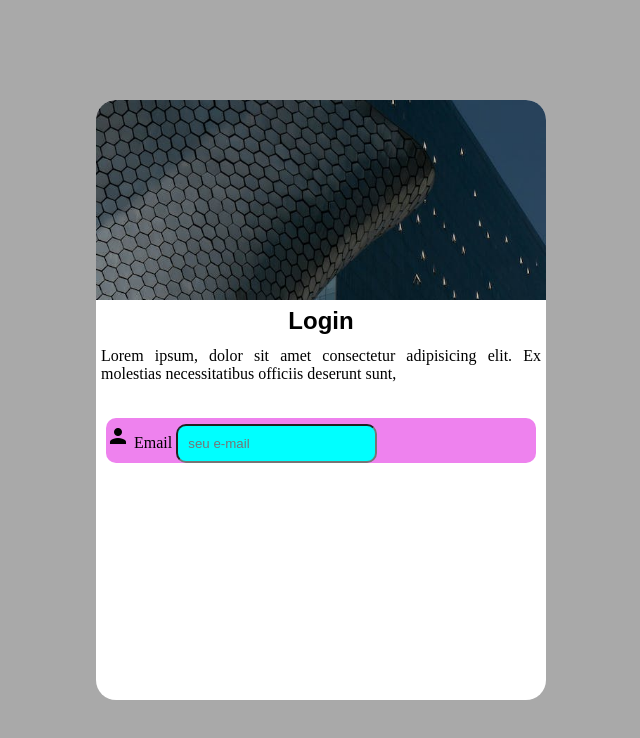
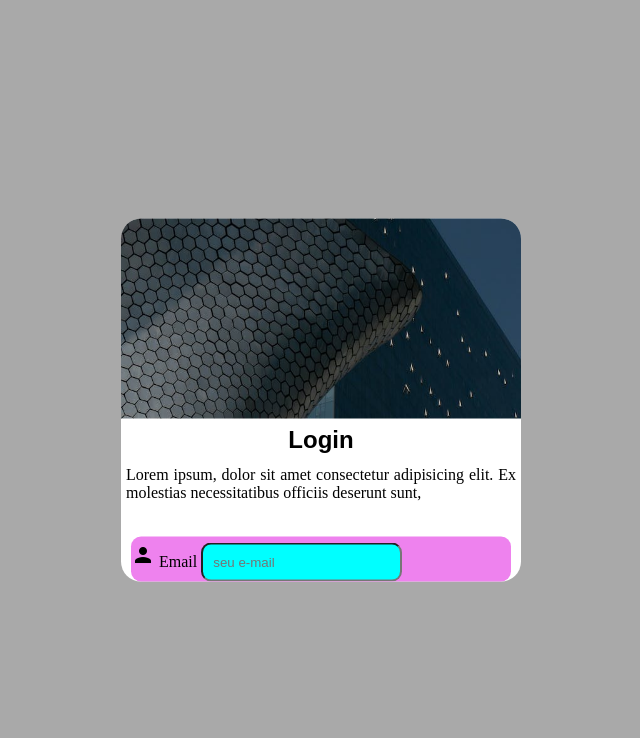
Before and after one commit to ryantwx/html-css, a plain HTML site: page projetologin/index.html in a window 768 px wide. Shown: the whole page, without its empty margins (63-703 px from the left). Drawn offline with Linux system fonts and the light colour scheme.

Commit message:
Update celulares.css

```diff
--- a/projetologin/celulares.css
+++ b/projetologin/celulares.css
@@ -1,6 +1,6 @@
 @charset "UTF-8" ;
 
-@media screen and (min-width: 600px) and (max-width: 768px){
+@media screen and (orientation: portrait){
 
 body{
     background-color: darkgrey;
@@ -9,8 +9,8 @@ body{
 main{
     border-radius: 20px;
     background-color: rgb(255, 255, 255);
-    width: 450px;
-    height: 600px;
+    width: 400px;
+    height: auto;
     margin: auto;
 }
 .topo{
```
